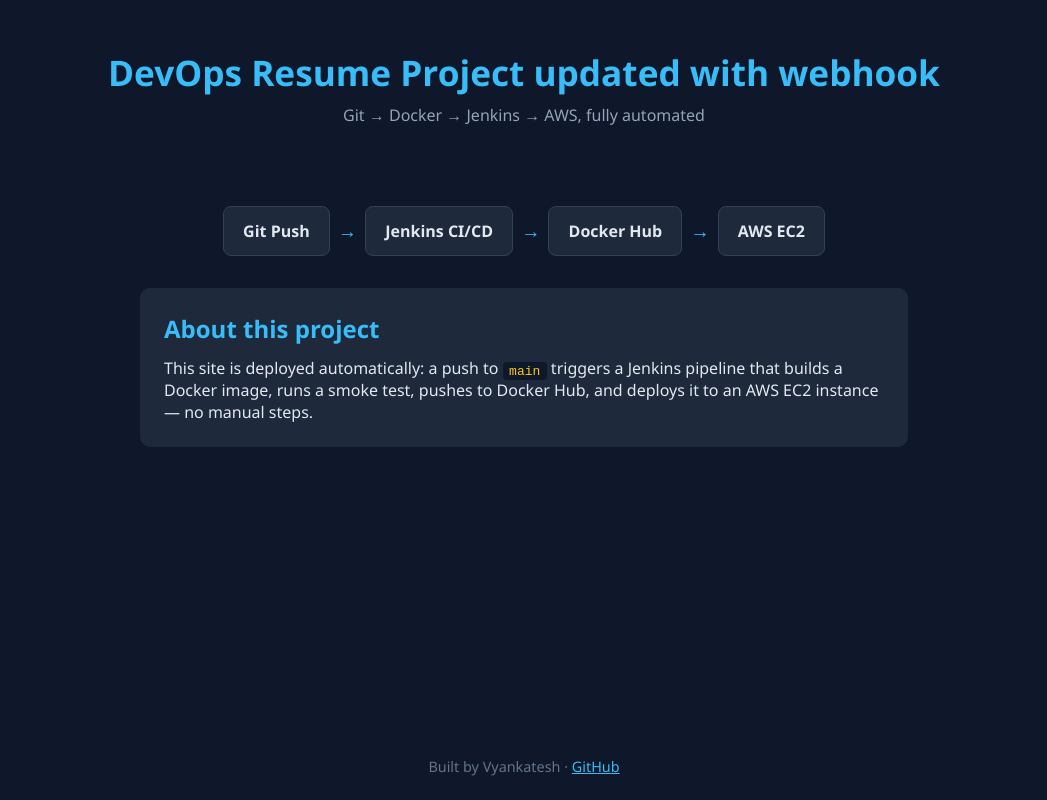
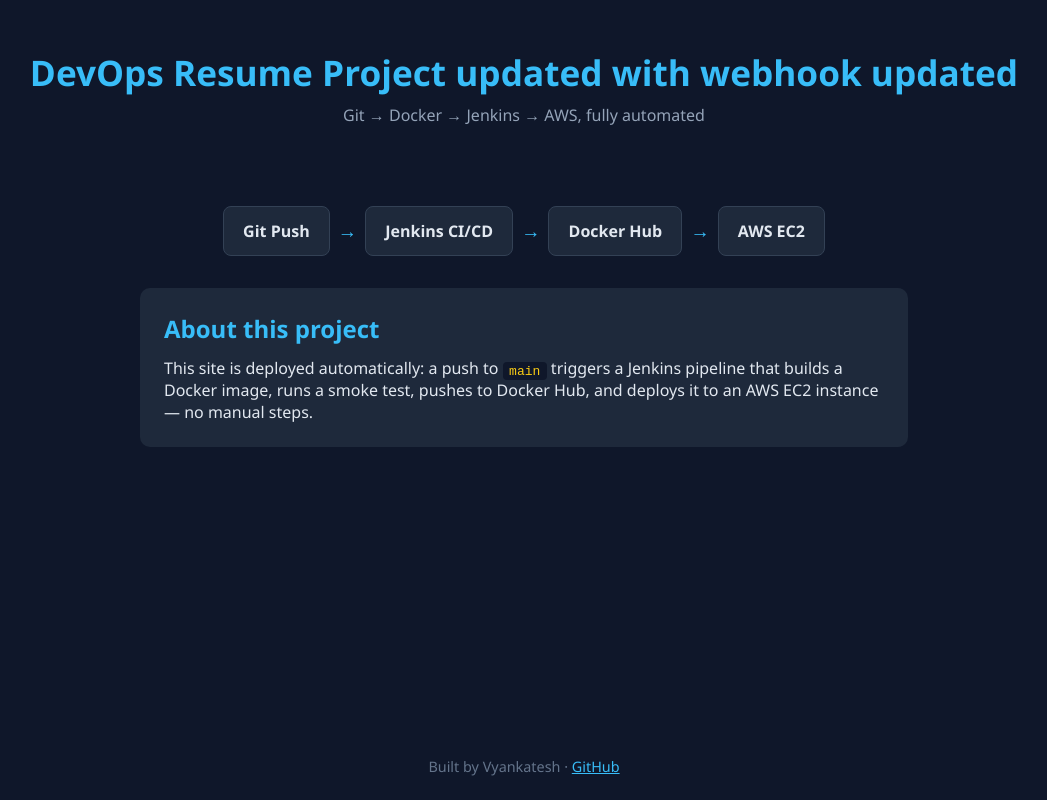
Before and after one commit to vyankatesh-23/devops-resume-project, a plain HTML site: page index.html in a window 1280 px wide. Shown: the whole page, without its empty margins (116-1163 px from the left). Drawn offline with Linux system fonts and the light colour scheme.

Commit message:
change index.html

```diff
--- a/index.html
+++ b/index.html
@@ -8,7 +8,7 @@
 </head>
 <body>
   <header>
-    <h1>DevOps Resume Project updated with webhook</h1>
+    <h1>DevOps Resume Project updated with webhook updated</h1>
     <p class="subtitle">Git &rarr; Docker &rarr; Jenkins &rarr; AWS, fully automated</p>
   </header>
 
```
